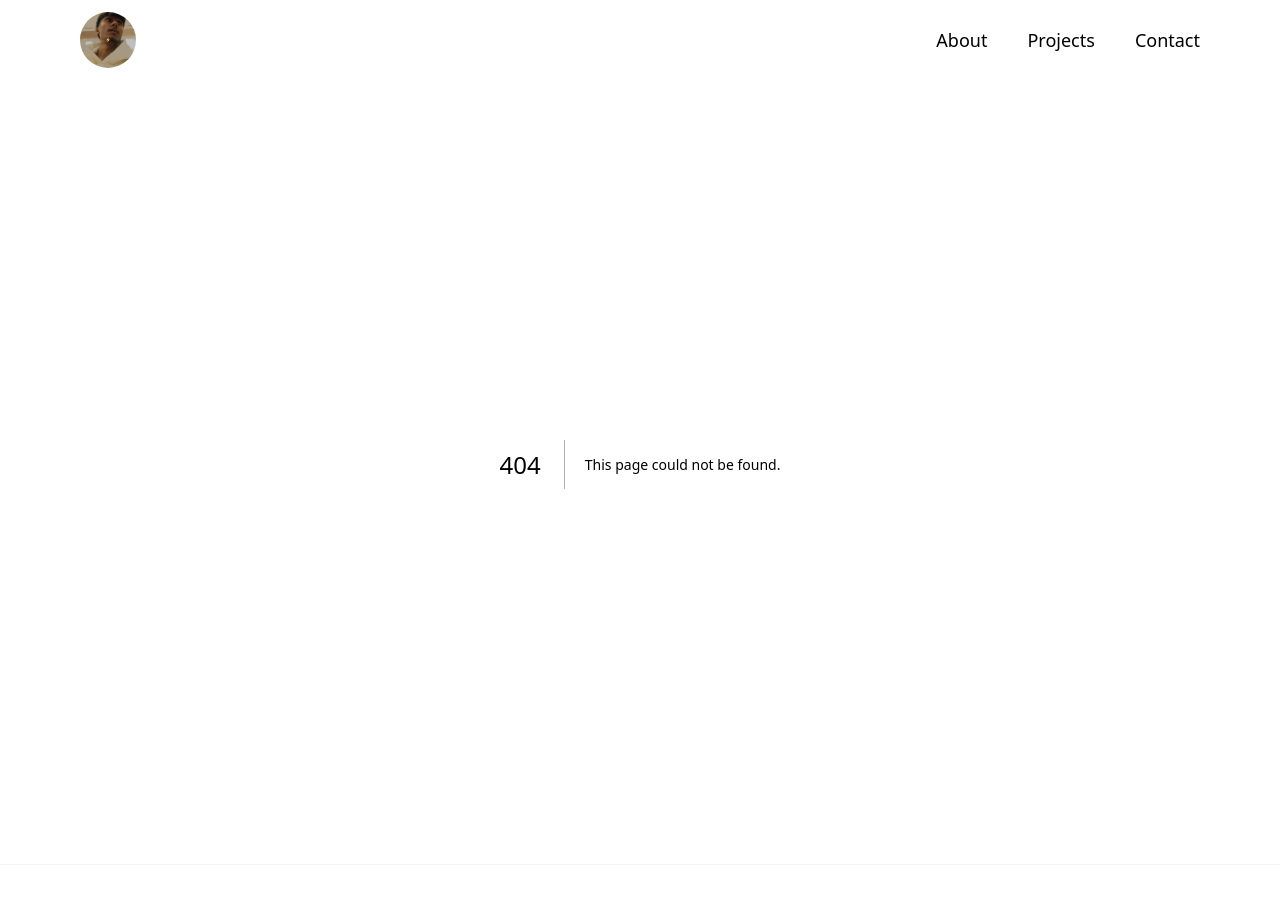
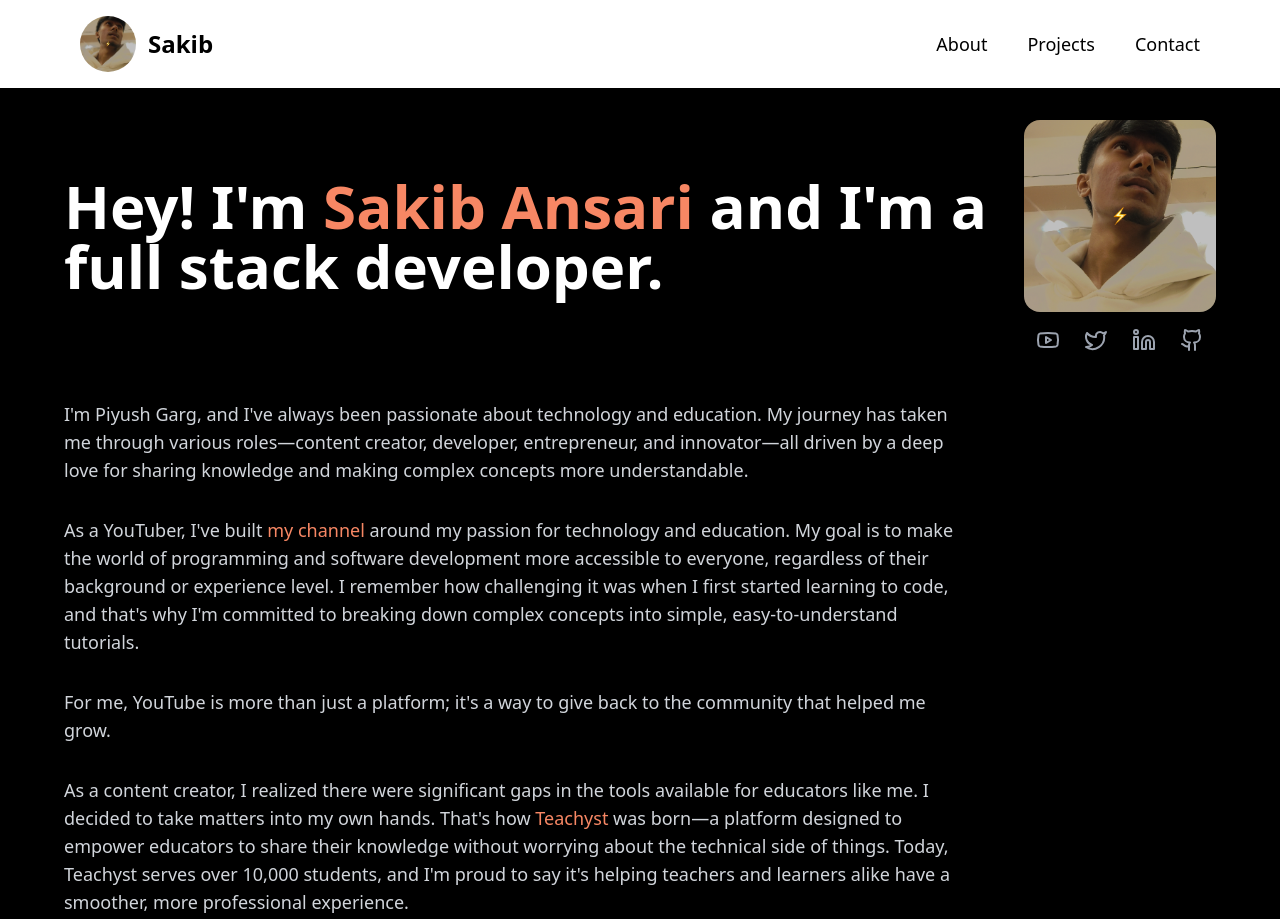
Before and after one commit to sakibansari546/portfolio, a Next.js app: page /about in a window 1280 px wide. Before the commit this address had no page. Shown: the top 919 px of the page. Built offline with nearby package versions, Linux system fonts and the light colour scheme.

Commit message:
about and some changes

```diff
--- /dev/null
+++ b/app/(root)/about/page.tsx
@@ -0,0 +1,105 @@
+import Image from 'next/image'
+import Link from 'next/link'
+import { Github, Linkedin, Twitter, Youtube } from 'lucide-react'
+
+export default function Page() {
+    return (
+        <main className="min-h-screen bg-black text-gray-300 px-4 md:px-8 py-8">
+            <div className="max-w-6xl mx-auto">
+                {/* Hero Section */}
+                <div className="flex flex-col-reverse md:flex-row justify-between items-start md:items-center gap-8">
+                    <h1 className="text-4xl md:text-6xl font-bold text-white">
+                        Hey! I&apos;m{' '}
+                        <span className="text-[#f78764]">Sakib Ansari</span>{' '}
+                        and I&apos;m a full stack developer.
+                    </h1>
+                    <div className="flex flex-col items-center gap-4">
+                        <div className="w-48 h-48 relative shrink-0">
+                            <Image
+                                src="/logo.jpg"
+                                alt="Profile picture"
+                                fill
+                                className="rounded-2xl object-cover"
+                                priority
+                            />
+                        </div>
+                        {/* Social Links */}
+                        <div className="flex gap-6">
+                            <Link
+                                href="#"
+                                className="text-gray-400 hover:text-white transition-colors"
+                                aria-label="YouTube"
+                            >
+                                <Youtube size={24} />
+                            </Link>
+                            <Link
+                                href="#"
+                                className="text-gray-400 hover:text-white transition-colors"
+                                aria-label="Twitter"
+                            >
+                                <Twitter size={24} />
+                            </Link>
+                            <Link
+                                href="#"
+                                className="text-gray-400 hover:text-white transition-colors"
+                                aria-label="LinkedIn"
+                            >
+                                <Linkedin size={24} />
+                            </Link>
+                            <Link
+                                href="#"
+                                className="text-gray-400 hover:text-white transition-colors"
+                                aria-label="GitHub"
+                            >
+                                <Github size={24} />
+                            </Link>
+                        </div>
+                    </div>
+                </div>
+
+                {/* About Section */}
+                <div className="space-y-8 max-w-4xl mt-12">
+                    <p className="text-lg">
+                        I&apos;m Piyush Garg, and I&apos;ve always been passionate about technology and education. My
+                        journey has taken me through various roles—content creator, developer, entrepreneur,
+                        and innovator—all driven by a deep love for sharing knowledge and making complex
+                        concepts more understandable.
+                    </p>
+
+                    <div>
+                        <p className="text-lg mb-4">
+                            As a YouTuber, I&apos;ve built{' '}
+                            <Link href="#" className="text-[#f78764] hover:underline">
+                                my channel
+                            </Link>{' '}
+                            around my passion for technology and education. My goal is to make the world of
+                            programming and software development more accessible to everyone, regardless of their
+                            background or experience level. I remember how challenging it was when I first started
+                            learning to code, and that&apos;s why I&apos;m committed to breaking down complex concepts into
+                            simple, easy-to-understand tutorials.
+                        </p>
+                    </div>
+
+                    <p className="text-lg">
+                        For me, YouTube is more than just a platform; it&apos;s a way to give back to the
+                        community that helped me grow.
+                    </p>
+
+                    <div>
+                        <p className="text-lg mb-4">
+                            As a content creator, I realized there were significant gaps in the tools available
+                            for educators like me. I decided to take matters into my own hands. That&apos;s how{' '}
+                            <Link href="#" className="text-[#f78764] hover:underline">
+                                Teachyst
+                            </Link>{' '}
+                            was born—a platform designed to empower educators to share their knowledge without
+                            worrying about the technical side of things. Today, Teachyst serves over 10,000
+                            students, and I&apos;m proud to say it&apos;s helping teachers and learners alike have a
+                            smoother, more professional experience.
+                        </p>
+                    </div>
+                </div>
+            </div>
+        </main>
+    )
+}
--- a/components/Hero.tsx
+++ b/components/Hero.tsx
@@ -5,49 +5,29 @@ import { WavyBackground } from './ui/wavy-background'
 const Hero = () => {
     return (
         <>
-            <main className="w-full min-h-[80vh] flex items-center justify-center gap-10">
+            <section className="w-full min-h-[80vh] flex items-center justify-start gap-10">
                 <div className="p-4 max-w-7xl mx-auto relative z-10 w-full pt-20 md:pt-0">
-                    <h1 className="text-4xl md:text-7xl font-bold text-center bg-clip-text text-transparent bg-gradient-to-b from-neutral-700 to-neutral-900 dark:from-neutral-50 dark:to-neutral-400 bg-opacity-50">
+                    <h1 className="text-4xl md:text-7xl font-bold text-left bg-clip-text text-transparent bg-gradient-to-b from-neutral-700 to-neutral-900 dark:from-neutral-50 dark:to-neutral-400 bg-opacity-50">
                         Hey, Its me <span className="text-[#f78764]">Sakib</span> <br />{" "}
                         Trust me, I&apos;m a{" "}
                         <Cover>
                             Developer
                         </Cover>
                     </h1>
-                    <p className="mt-4 font-normal text-xs md:text-base text-neutral-800/70 dark:text-neutral-300/70 max-w-lg text-center mx-auto leading-relaxed">
-                        <span className=" font-ld text-xs md:text-sm">
+                    <p className="mt-4 font-normal text-sm md:text-base text-neutral-800/70 dark:text-neutral-300/70 max-w-lg text-left leading-relaxed">
+                        <span className="font-l text-sm md:text-sm">
                             Why Work With Me?
                         </span>{" "}
-                        I’m a{" "}
-                        <span className="">
-                            hardworking full-stack developer
-                        </span>{" "}
-                        with strong expertise in backend technologies like
-                        <span className=""> RESTful APIs</span>,{" "}
-                        <span className="">Socket.IO</span>,{" "}
-                        <span className="">Kafka</span>,{" "}
-                        <span className="">Docker</span>,{" "}
-                        <span className="">AWS</span>, etc., and databases
-                        (<span className="">MongoDB</span> and{" "}
-                        <span className="">PostgreSQL</span>).
+                        I&apos;m a hardworking full-stack developer with strong expertise in backend technologies like RESTful APIs, Socket.IO, Kafka, Docker, AWS, etc., and databases (MongoDB and PostgreSQL).
                         {/* <br /> */}
-                        On the frontend, I work with{" "}
-                        <span className="">React.js</span>,{" "}
-                        <span className="">Redux Toolkit</span>, and{" "}
-                        <span className="">React Hook Form</span>, while
-                        learning <span className="">Next.js</span> and{" "}
-                        <span className="">TypeScript</span>.
+                        On the frontend, I work with React.js, Redux Toolkit, and React Hook Form, while learning Next.js and TypeScript.
                         {/* <br /> */}
-                        I’m dedicated to building{" "}
-                        <span className="">robust</span>,{" "}
-                        <span className="">scalable</span>, and{" "}
-                        <span className="">user-friendly</span>{" "}
-                        solutions.
+                        I&apos;m dedicated to building robust, scalable, and user-friendly solutions.
                     </p>
 
-                    <p className="text-center text-neutral-600 dark:text-white/40 font-extralight">~ChatGpt</p>
+                    <p className="text-left text-neutral-600 dark:text-white/40 font-extralight">~ChatGpt</p>
                 </div>
-            </main>
+            </section>
 
             {/* Wavy Background Section */}
             <section className="relative w-full h-[400px] md:h-[500px]">
@@ -55,7 +35,7 @@ const Hero = () => {
                 <WavyBackground className="absolute top-0 left-0 w-full h-full z-10" />
 
                 {/* Button */}
-                <div className="absolute inset-0 flex items-center justify-center z-20">
+                <div className="absolute inset-0 flex items-center justify-center z-20 pl-4">
                     <button className="bg-neutral-900 text-white py-2 px-6 md:px-8 text-md md:text-lg font-semibold rounded-full shadow-lg dark:bg-white dark:text-black">
                         Ask Me Anything
                     </button>
--- a/components/Navbar.tsx
+++ b/components/Navbar.tsx
@@ -2,16 +2,16 @@
 
 import Image from "next/image";
 import Link from "next/link";
-import React, { useState, useEffect } from "react";
+import React, { useState } from "react";
 
 export function Navbar() {
     const [isOpen, setIsOpen] = useState(false);
 
     return (
-        <header onBlurCapture={() => setTimeout(() => setIsOpen(false), 50)} className="bg-white dark:bg-neutral-900 dark:text-white w-full sticky h-16 top-0 z-50 py-3 px-4 md:px-20">
+        <header onBlurCapture={() => setTimeout(() => setIsOpen(false), 50)} className="bg-white dark:bg-neutral-900 dark:text-white w-full sticky  top-0 z-50 py-4 px-4 md:px-20">
             <div className="flex items-center justify-between">
-                <div>
-                    <Link href='/' className="logo">
+                <div className="">
+                    <Link href='/' className="logo flex items-center gap-3">
                         <Image
                             src='/logo.jpg'
                             alt="logo"
@@ -19,6 +19,7 @@ export function Navbar() {
                             height={56}
                             className="rounded-full overflow-hidden object-cover w-10 h-10 sm:w-14 sm:h-14"
                         />
+                        <h1 className="text-lg md:text-2xl font-semibold">Sakib</h1>
                     </Link>
                 </div>
                 <nav>
```
